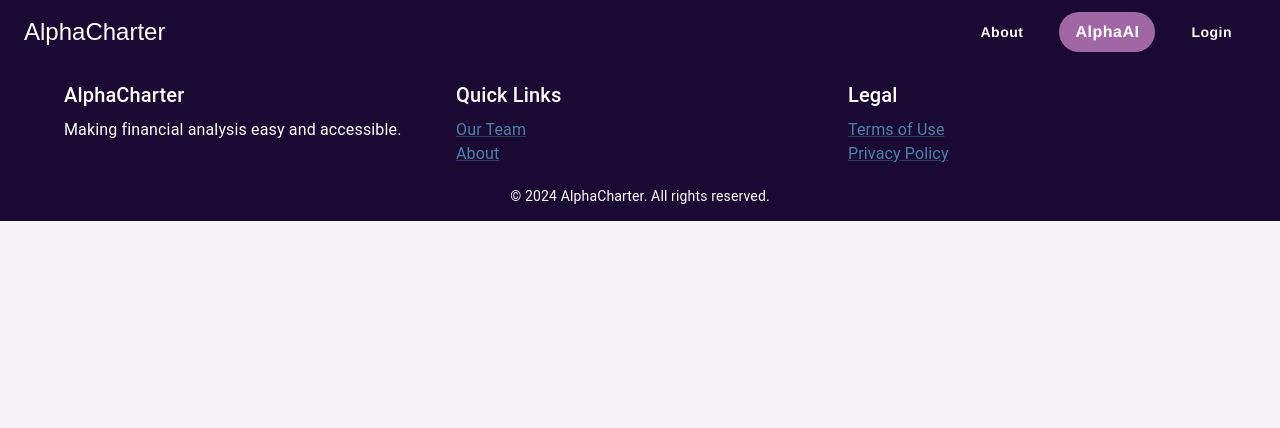
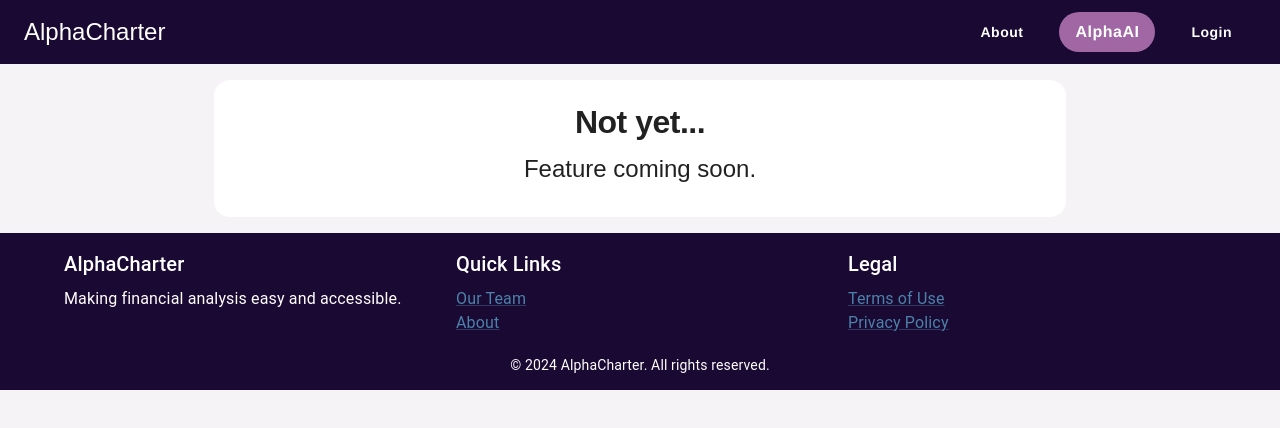
Before and after one commit to SailingSF/alphacharter-frontend, a React (Create React App) app: page /edit-account in a window 1280 px wide. Shown: the top 428 px of the page. Built offline with nearby package versions, Linux system fonts and the light colour scheme.

Commit message:
add coming soon for edit account

```diff
--- a/src/App.js
+++ b/src/App.js
@@ -15,6 +15,7 @@ import ChartMakerApp from './components/ChartMakerPage';
 import LostPasswordRequest from './components/LostPasswordRequest';
 import LostPasswordConfirm from './components/LostPasswordConfirm';
 import HowToPage from './components/HowToUse';
+import EditAccountPage from './components/EditAccount';
 
 function App() {
 
@@ -33,7 +34,8 @@ function App() {
           <Route path="/chartmaker" element={<ChartMakerApp />} />
           <Route path='/lostpassword' element={<LostPasswordRequest />} />
           <Route path='/reset-password/:uidb64/:token' element={<LostPasswordConfirm />} />
-          <Route path='/how-to-use'element={<HowToPage />} />
+          <Route path='/how-to-use' element={<HowToPage />} />
+          <Route path='/edit-account' element={<EditAccountPage />} />
         </Routes>
         </Layout>
       </Router>
--- /dev/null
+++ b/src/components/EditAccount.jsx
@@ -0,0 +1,20 @@
+import React from 'react';
+import { Container, Paper, Typography } from '@mui/material';
+
+function EditAccountPage() {
+
+    return (
+        <Container maxWidth="md">
+            <Paper elevation={3} sx={{ padding: 3, marginTop: 2, marginBottom: 2, borderRadius: 2 }}>
+                <Typography variant='h1' component='h1' align='center' gutterBottom>
+                    Not yet...
+                </Typography>
+                <Typography variant='h5' align='center' gutterBottom>
+                    Feature coming soon.
+                </Typography>
+            </Paper>
+        </Container>
+    );
+}
+
+export default EditAccountPage;
```
